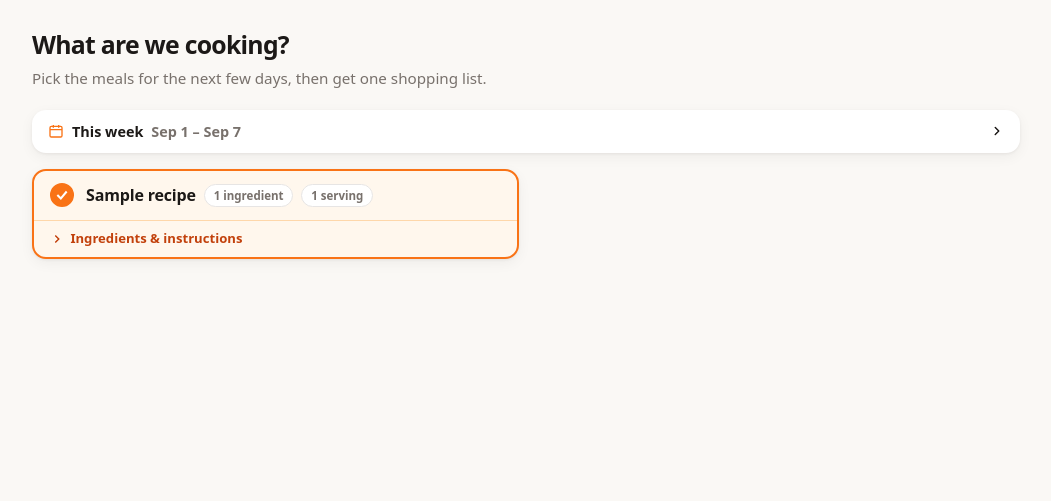
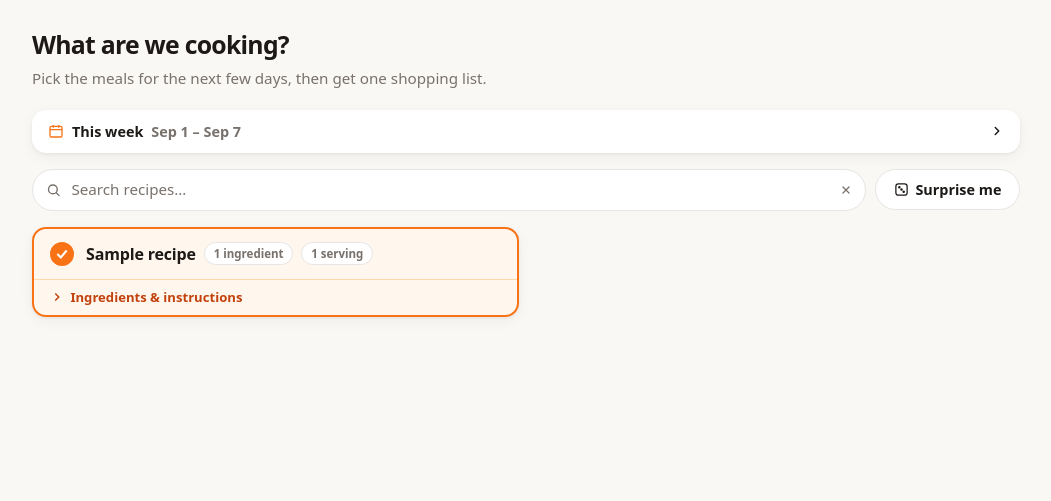
Before and after one commit to andrejus-kuznecovas/cookbook, a Django app: page / in a window 1280 px wide. Shown: the part 59-560 px from the top of the page, without its empty margins (114-1165 px from the left). Run offline with Django 5.2, Linux system fonts and the light colour scheme; a user stored in the database is signed in; tables that the repository leaves empty hold one stand-in row (values such as "Sample post"); data that the repository does not hold is empty.

Commit message:
Add recipe search and Surprise me to the planning page
- Search input above the recipe grid filters cards by recipe name
  (case-insensitive substring, vanilla JS); hidden cards keep their
  checkboxes in the DOM so selected-but-hidden recipes still submit.
- Clear (x) button and Escape key reset the filter; a 'No recipes
  match' note shows when nothing matches.
- 'Surprise me' button checks 3 random distinct recipes (all of them
  when there are 3 or fewer), unchecks the rest, and reuses refresh()
  to update the selected count.
- CSS appended as a delimited block at the end of base.html styles.
- Tests: planning page renders the controls; empty state omits them.

Ticket: .scratch/polish/issues/01-search-and-surprise.md (done)
Co-authored-by: Cursor <cursoragent@cursor.com>

```diff
--- a/meals/templates/meals/base.html
+++ b/meals/templates/meals/base.html
@@ -507,6 +507,78 @@
     }
     .empty svg { width: 52px; height: 52px; stroke: var(--accent); margin-bottom: 0.6rem; }
     .empty p { margin: 0 0 1.2rem; color: var(--muted); font-weight: 500; }
+
+    /* ===== BEGIN ticket p01: recipe search + Surprise me ===== */
+    .plan-toolbar {
+      display: flex;
+      align-items: center;
+      gap: 0.6rem;
+      margin-bottom: 1rem;
+    }
+    .search-box { position: relative; flex: 1; min-width: 0; }
+    .search-box .search-icon {
+      position: absolute;
+      left: 0.9rem;
+      top: 50%;
+      transform: translateY(-50%);
+      width: 15px;
+      height: 15px;
+      color: var(--muted);
+      pointer-events: none;
+    }
+    #recipe-search {
+      width: 100%;
+      font: inherit;
+      font-size: 0.95rem;
+      color: var(--text);
+      background: var(--surface);
+      border: 1.5px solid var(--border);
+      border-radius: 999px;
+      padding: 0.55rem 2.5rem 0.55rem 2.4rem;
+    }
+    #recipe-search::placeholder { color: var(--muted); }
+    #recipe-search:focus {
+      outline: none;
+      border-color: var(--accent);
+      box-shadow: 0 0 0 3px var(--accent-soft);
+    }
+    .search-clear {
+      position: absolute;
+      right: 0.45rem;
+      top: 50%;
+      transform: translateY(-50%);
+      display: inline-flex;
+      align-items: center;
+      justify-content: center;
+      width: 26px;
+      height: 26px;
+      padding: 0;
+      border: none;
+      border-radius: 999px;
+      background: none;
+      color: var(--muted);
+      cursor: pointer;
+    }
+    .search-clear:hover { background: var(--accent-soft); color: var(--accent-dark); }
+    .search-clear svg { width: 12px; height: 12px; }
+    .surprise-btn {
+      flex-shrink: 0;
+      font-size: 0.9rem;
+      padding: 0.55rem 1.1rem;
+    }
+    .surprise-btn svg { width: 15px; height: 15px; }
+    .no-match {
+      text-align: center;
+      color: var(--muted);
+      font-weight: 500;
+      padding: 2rem 1rem;
+      background: var(--surface);
+      border-radius: var(--radius);
+      box-shadow: var(--shadow);
+      margin: 0;
+    }
+    .no-match[hidden] { display: none; }
+    /* ===== END ticket p01: recipe search + Surprise me ===== */
   </style>
 </head>
 <body class="{% block body_class %}{% endblock %}">
--- a/meals/templates/meals/recipe_list.html
+++ b/meals/templates/meals/recipe_list.html
@@ -27,6 +27,19 @@
 </details>
 
 {% if recipes %}
+<div class="plan-toolbar">
+  <div class="search-box">
+    <svg class="search-icon" viewBox="0 0 24 24" fill="none" stroke="currentColor" stroke-width="2.2" stroke-linecap="round" stroke-linejoin="round"><circle cx="11" cy="11" r="7"/><line x1="21" y1="21" x2="16.5" y2="16.5"/></svg>
+    <input type="text" id="recipe-search" placeholder="Search recipes…" autocomplete="off" aria-label="Search recipes">
+    <button type="button" class="search-clear" id="search-clear" aria-label="Clear search" hidden>
+      <svg viewBox="0 0 24 24" fill="none" stroke="currentColor" stroke-width="2.5" stroke-linecap="round"><line x1="6" y1="6" x2="18" y2="18"/><line x1="18" y1="6" x2="6" y2="18"/></svg>
+    </button>
+  </div>
+  <button type="button" class="btn-ghost surprise-btn" id="surprise-btn">
+    <svg viewBox="0 0 24 24" fill="none" stroke="currentColor" stroke-width="2" stroke-linecap="round" stroke-linejoin="round"><rect x="3" y="3" width="18" height="18" rx="4"/><circle cx="8.5" cy="8.5" r="1" fill="currentColor"/><circle cx="15.5" cy="15.5" r="1" fill="currentColor"/><circle cx="12" cy="12" r="1" fill="currentColor"/></svg>
+    Surprise me
+  </button>
+</div>
 <form method="post" id="plan-form">
   {% csrf_token %}
   <div class="recipe-grid">
@@ -67,6 +80,8 @@
   </div>
   {% endfor %}
   </div>
+
+  <p class="no-match" id="no-match" hidden>No recipes match.</p>
 
   <div class="actionbar">
     <div class="actionbar-inner">
@@ -151,6 +166,52 @@
   // Changing the plan invalidates previous in-store check-offs.
   form.addEventListener("submit", () => localStorage.removeItem("cookbook-checked"));
   refresh();
+
+  // --- Search: filter cards by recipe name, keep hidden selections in the DOM ---
+  const cards = form.querySelectorAll(".recipe-card");
+  const searchInput = document.getElementById("recipe-search");
+  const clearBtn = document.getElementById("search-clear");
+  const noMatch = document.getElementById("no-match");
+
+  function applyFilter() {
+    const term = searchInput.value.trim().toLowerCase();
+    let visible = 0;
+    cards.forEach((card) => {
+      const name = card.querySelector(".recipe-title").textContent.toLowerCase();
+      const match = name.includes(term);
+      // display:none only — the checkbox stays in the DOM, so a hidden
+      // selected card still submits with the form.
+      card.style.display = match ? "" : "none";
+      if (match) visible++;
+    });
+    noMatch.hidden = visible > 0;
+    clearBtn.hidden = searchInput.value === "";
+  }
+
+  searchInput.addEventListener("input", applyFilter);
+  searchInput.addEventListener("keydown", (event) => {
+    if (event.key === "Escape") {
+      searchInput.value = "";
+      applyFilter();
+    }
+  });
+  clearBtn.addEventListener("click", () => {
+    searchInput.value = "";
+    applyFilter();
+    searchInput.focus();
+  });
+
+  // --- Surprise me: pick 3 random distinct recipes (all if fewer than 4) ---
+  document.getElementById("surprise-btn").addEventListener("click", () => {
+    const all = Array.from(boxes);
+    const picks = new Set();
+    const count = Math.min(3, all.length);
+    while (picks.size < count) {
+      picks.add(Math.floor(Math.random() * all.length));
+    }
+    all.forEach((box, i) => { box.checked = picks.has(i); });
+    refresh();
+  });
 </script>
 {% endif %}
 {% endblock %}
```
Also changed, not shown: meals/tests.py (+22 -0 lines), .scratch/polish/issues/01-search-and-surprise.md.
